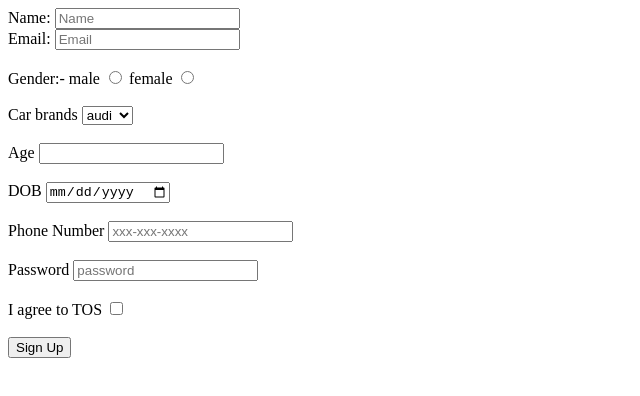
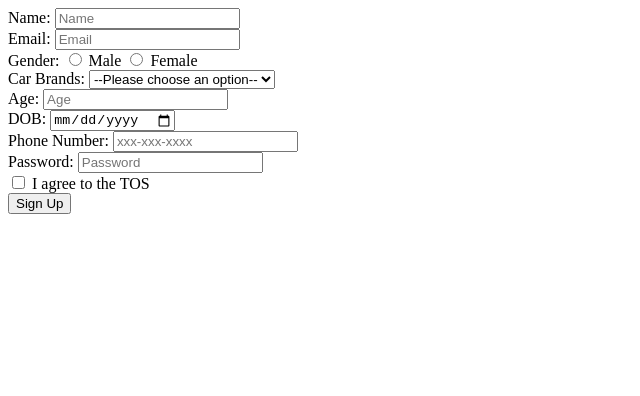
Before and after one commit to acciojob/signup-form-car-durgeshkarunik, a website: page main.html in a window 1280 px wide. Shown: the whole page, without its empty margins (0-640 px from the left). Drawn offline with Linux system fonts and the light colour scheme.

Commit message:
created a submission

```diff
--- a/main.html
+++ b/main.html
@@ -7,35 +7,44 @@
 </head>
 
 <body>
-	<form action ="#" method="post">
-		<label for="name">Name:</label>
-    <input type="text" name="name" id="name" placeholder="Name" required><br>
- <label for="email">Email:</label>
-<input type="email" name="Email" id="email" placeholder="Email" required><br> <br>
-		<label>Gender:- </label>
-<label for="male">male</label>
-<input type="radio" name="gender" id="gender_m"required>
-<label for="female">female</label>
-<input type="radio" name="gender" id="gender_f"required> <br><br>
-<label for="cars"> Car brands</label>
-<select name="Car Brands" id="cars" placeholder="--Please choose an option--"required> <br>
-    <option value="audi">audi</option>
-    <option value="ford">ford</option>
-    <option value="tesla">tesla</option>
-</select> <br> <br>
-<label for="Age">Age</label>
-<input type="number" name="age" id="age" required> <br><br>
-<label for="DOB">DOB</label>
-<input type="date" name="DOB" id="dob" required><br><br>
-<label for="Phone Number">Phone Number</label>
-<input type="tel" name="Phone Number" id="tel" placeholder="xxx-xxx-xxxx" > <br><br>
-<label for="Password">Password</label>
-<input type="Password" name="Password" id="password" placeholder="password" required><br><br>
-<label for="I agree to TOS">I agree to TOS</label>
-<input type="checkbox" name="i agree to the TOS" id="tos"required> <br><br>
+	<form action="#" method="post">
+        <label for="name">Name:</label>
+        <input type="text" id="name" name="name" required placeholder="Name"><br>
 
-<button type="submit">Sign Up</button>
-</form>
+        <label for="email">Email:</label>
+        <input type="email" id="email" name="email" required placeholder="Email"><br>
+
+        <label>Gender:</label>
+        <input type="radio" id="gender_m" name="gender" value="Male" required>
+        <label for="gender_m">Male</label>
+        <input type="radio" id="gender_f" name="gender" value="Female" required>
+        <label for="gender_f">Female</label><br>
+
+        <label for="cars">Car Brands:</label>
+        <select id="cars" name="cars" required>
+            <option value="" disabled selected>--Please choose an option--</option>
+            <option value="Audi">Audi</option>
+            <option value="Honda">Honda</option>
+            <option value="Ford">Ford</option>
+            <option value="Chevrolet">Chevrolet</option>
+        </select><br>
+
+        <label for="age">Age:</label>
+        <input type="number" id="age" name="age" required placeholder="Age"><br>
+
+        <label for="dob">DOB:</label>
+        <input type="date" id="dob" name="dob" required><br>
+
+        <label for="tel">Phone Number:</label>
+        <input type="tel" id="tel" name="tel" pattern="[0-9]{3}-[0-9]{3}-[0-9]{4}" placeholder="xxx-xxx-xxxx"><br>
+
+        <label for="password">Password:</label>
+        <input type="password" id="password" name="password" required placeholder="Password"><br>
+
+        <label><input type="checkbox" id="tos" name="tos" required> I agree to the TOS</label><br>
+
+        <button type="submit">Sign Up</button>
+    </form>
 	<!-- the entire body must be written by student -->
     <script type="text/javascript" src="./script.js">
 </script>
```
